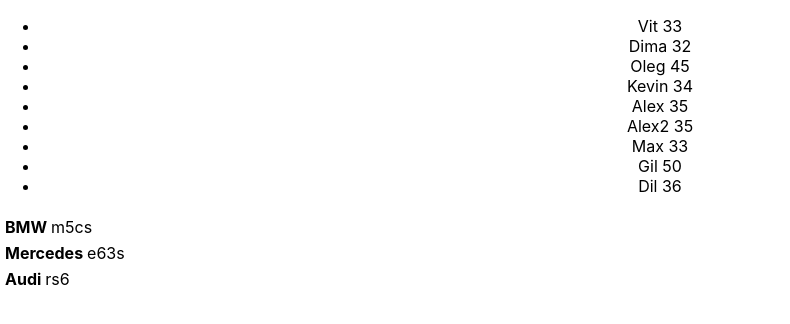
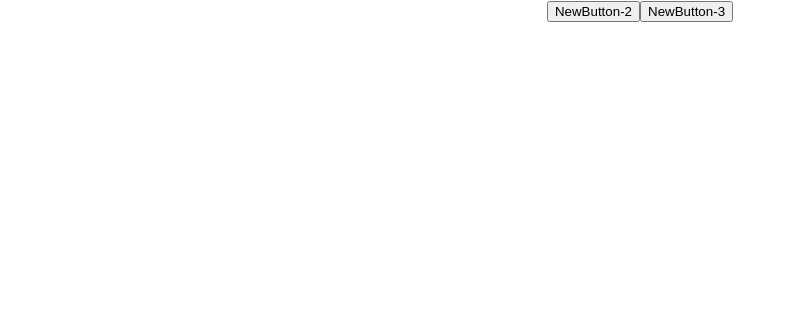
Before and after one commit to YanchukVitali/myapp, a React (Create React App) app: page / in a window 1280 px wide. Shown: the top 324 px of the page, without its empty margins (0-790 px from the left). Built offline with nearby package versions, Linux system fonts and the light colour scheme.

Commit message:
add new function for App.tsx

```diff
--- a/src/App.tsx
+++ b/src/App.tsx
@@ -2,9 +2,10 @@
 import './App.css';
 import {NewComponent} from "./NewComponent";
 import {Cars} from "./Cars";
+import {log} from "util";
 
 function App() {
-    const students = [
+    /*   const students = [
            {id: 1, name: "Vit", age: 33},
            {id: 2, name: "Dima", age: 32},
            {id: 3, name: "Oleg", age: 45},
@@ -20,15 +21,38 @@
            {id: 1,manufacturer: 'BMW', model: 'm5cs'},
            {id: 2,manufacturer: 'Mercedes', model: 'e63s'},
            {id: 3,manufacturer: 'Audi', model: 'rs6'}
-    ]
+       ]*/
 
 
     return (
         <div className="App">
-            <NewComponent students={students}/>
-            <Cars topCars={topCars}/>
+            {/* <NewComponent students={students}/>
+            <Cars topCars={topCars}/>*/}
+            <NewButton/>
         </div>
     )
 }
 
+
+const NewButton = () => {
+    /*   const myFirstFollower = (event: React.MouseEvent<HTMLButtonElement>) => {
+           console.log("Hello Vit")
+       }
+       const mySecondFollower = (event: React.MouseEvent<HTMLButtonElement>) => {
+           console.log("Hello Ivan")
+       }*/
+    const onClickHandler =(name:string) => {
+        console.log(name)
+    }
+
+    return (
+        <div className={"NewButton"}>
+          {/*<button onClick={(event) => {console.log("Hello")}}>NewButton</button>*/}
+            {/*<button onClick={myFirstFollower}>NewButton-2</button>
+            <button onClick={mySecondFollower}>NewButton-3</button>*/}
+            <button onClick={onClickHandler("Vit")}>NewButton-2</button>
+            <button onClick={onClickHandler("Ivan")}>NewButton-3</button>
+        </div>
+    )
+}
 export default App;
```
Lines whose indentation alone changed are shown as unchanged.
